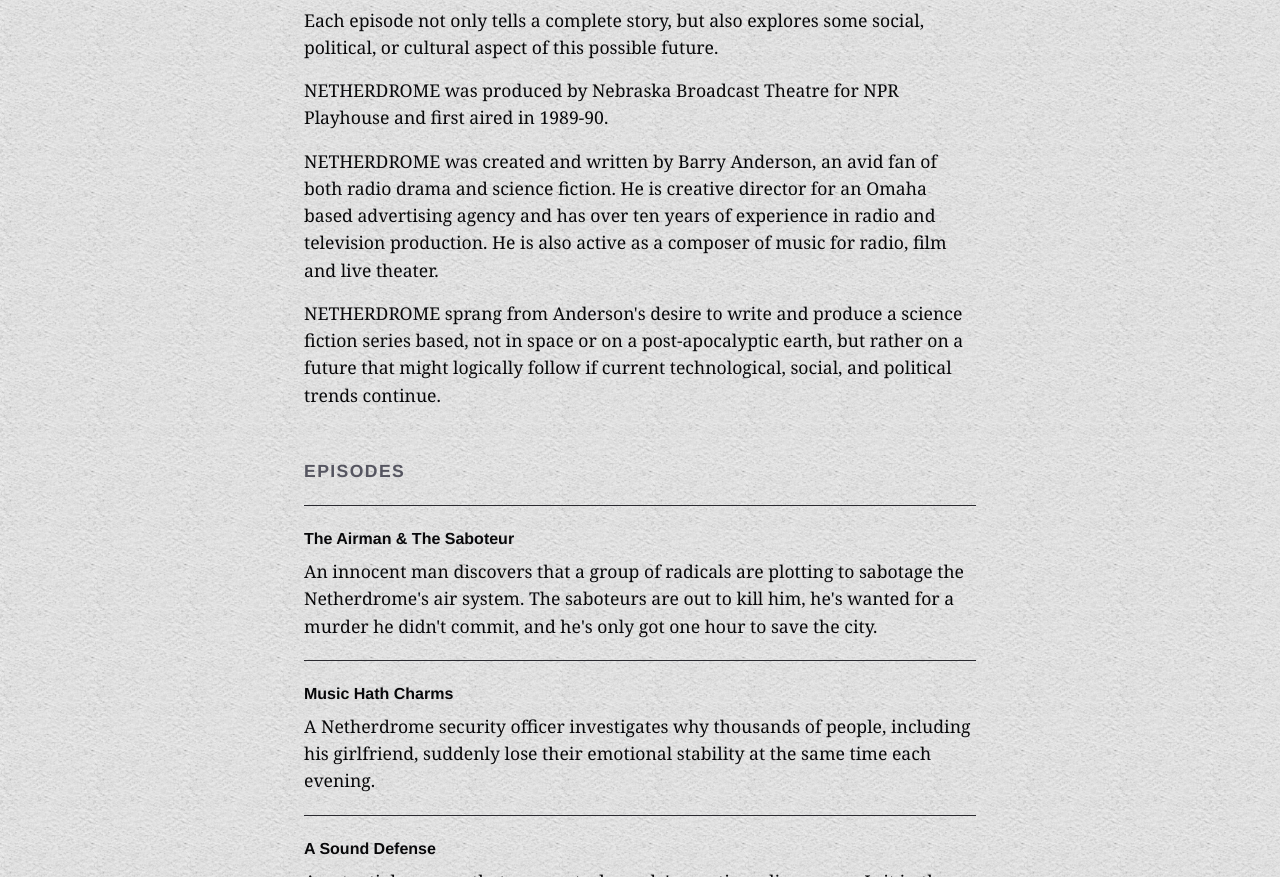
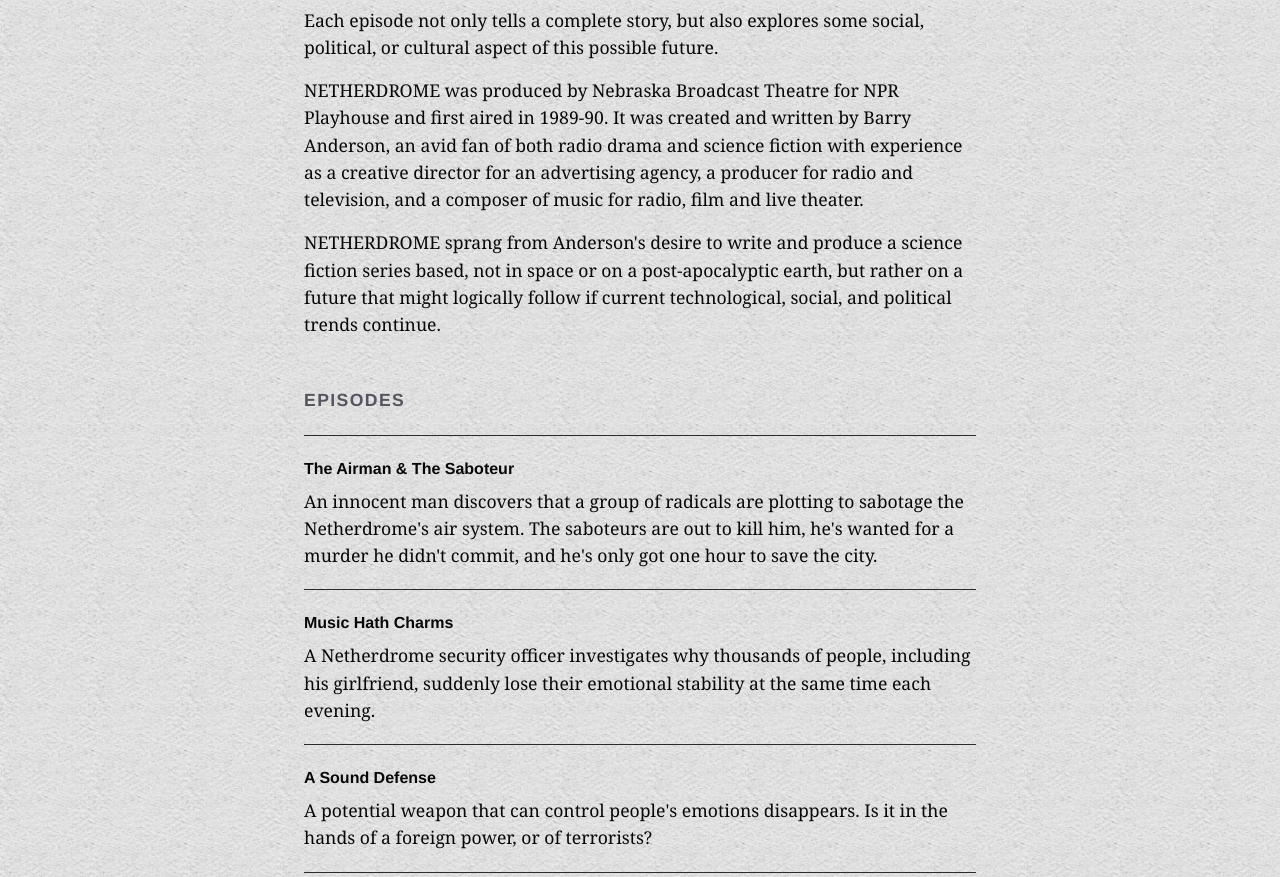
Before and after one commit to willcanderson/netherdrome, a plain HTML site: page index.html in a window 1280 px wide. Shown: the part 1766-2643 px from the top of the page. Drawn offline with Linux system fonts and the light colour scheme.

Commit message:
copy edits

```diff
--- a/index.html
+++ b/index.html
@@ -39,8 +39,7 @@
       </blockquote>
         <p>NETHERDROME is a 13 part radio drama series. The series consists of nine complete half-hour stories and two continued stories which range from adventures to love stories, murder stories to comedies, all set 100 years in the future.</p>
         <p>Each episode not only tells a complete story, but also explores some social, political, or cultural aspect of this possible future.</p>
-        <p>NETHERDROME was produced by Nebraska Broadcast Theatre for NPR Playhouse and first aired in 1989-90.</p>
-      <p>NETHERDROME was created and written by Barry Anderson, an avid fan of both radio drama and science fiction. He is creative director for an Omaha based advertising agency and has over ten years of experience in radio and television production. He is also active as a composer of music for radio, film and live theater.</p>
+        <p>NETHERDROME was produced by Nebraska Broadcast Theatre for NPR Playhouse and first aired in 1989-90. It was created and written by Barry Anderson, an avid fan of both radio drama and science fiction with experience as a creative director for an advertising agency, a producer for radio and television, and a composer of music for radio, film and live theater.</p>
       <p>NETHERDROME sprang from Anderson's desire to write and produce a science fiction series based, not in space or on a post-apocalyptic earth, but rather on a future that might logically follow if current technological, social, and political trends continue.</p>
     </section>
 
```
